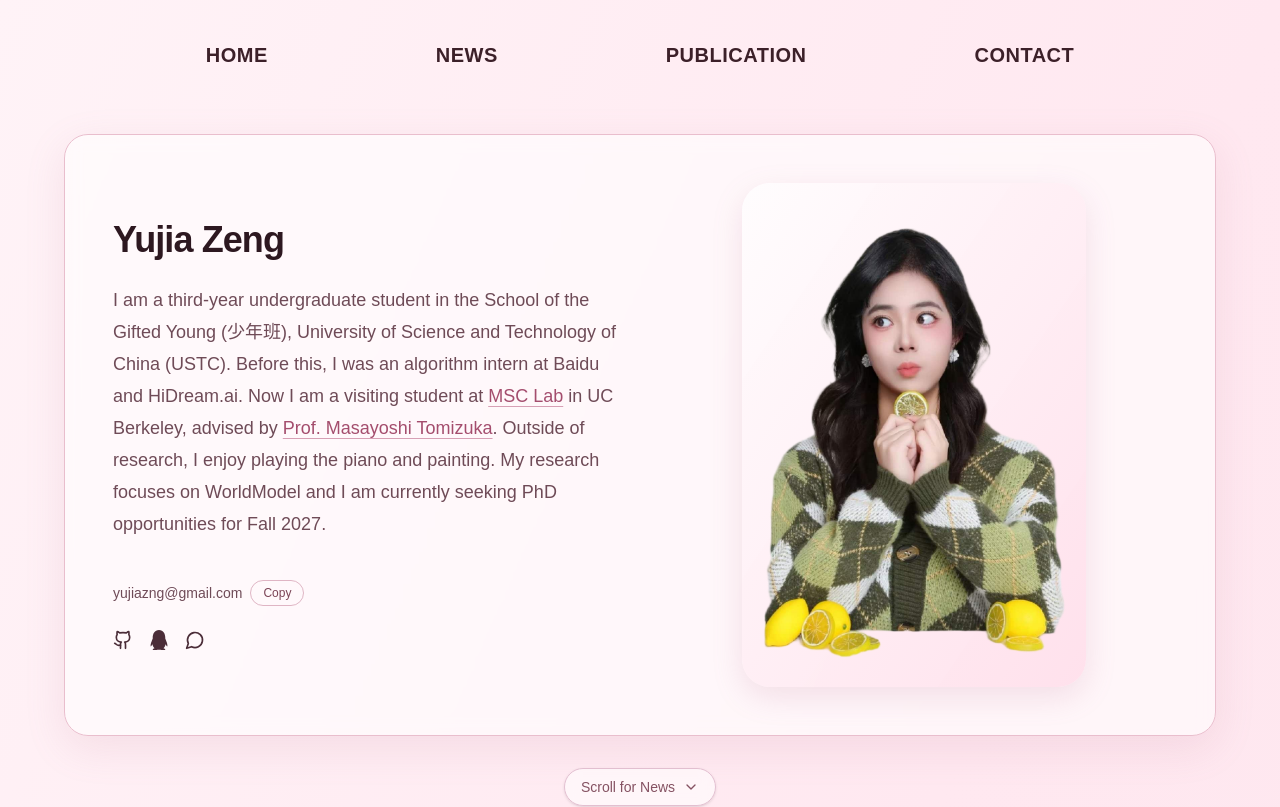
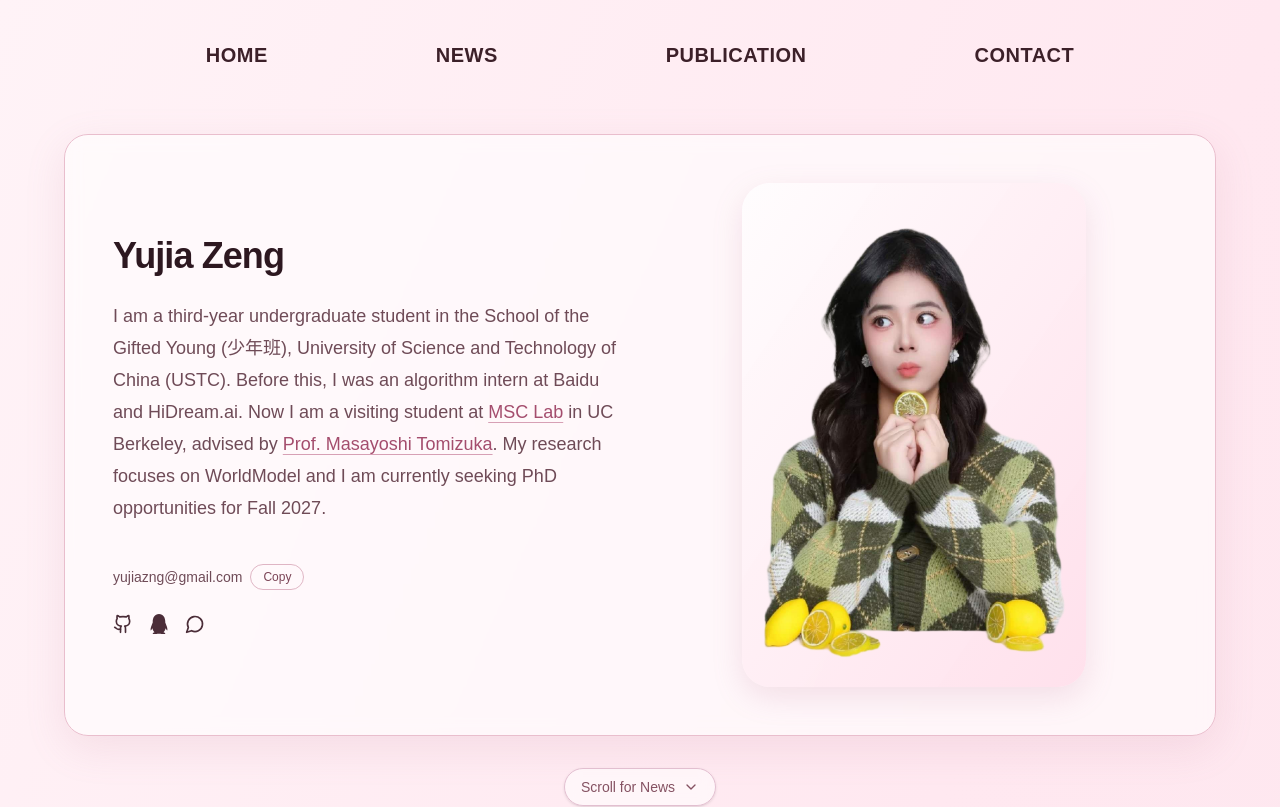
Before and after one commit to zyjOrz/zyjOrz.github.io, a Next.js app: page / in a window 1280 px wide. Shown: the top 807 px of the page. Built offline with nearby package versions, Linux system fonts and the light colour scheme.

Commit message:
delpiano

```diff
--- a/app/page.tsx
+++ b/app/page.tsx
@@ -274,7 +274,7 @@ export default function Home() {
             >
               Prof. Masayoshi Tomizuka
             </a>
-            . Outside of research, I enjoy playing the piano and painting. My research focuses on WorldModel and I am currently
+            . My research focuses on WorldModel and I am currently
             seeking PhD opportunities for Fall 2027.
           </p>
 
```
